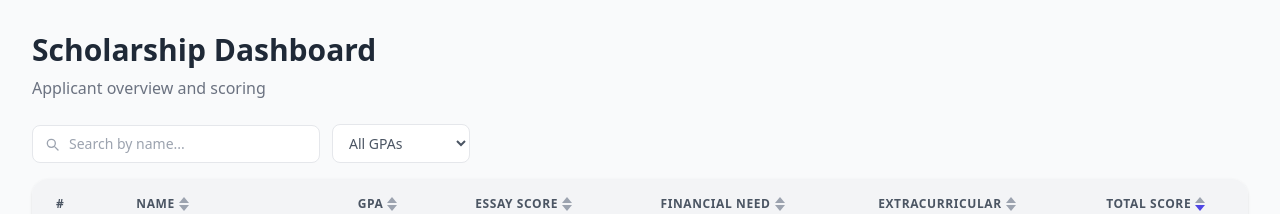
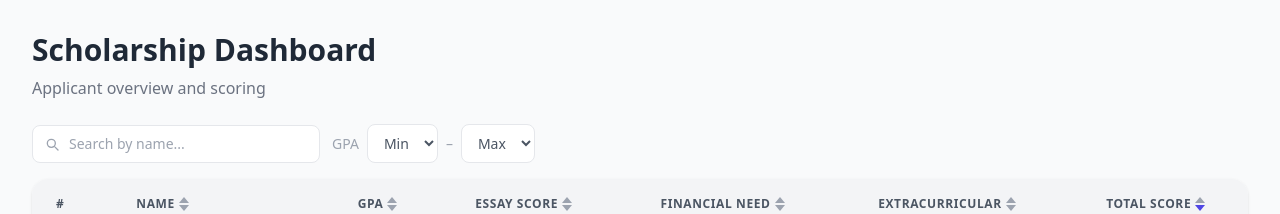
Before and after one commit to gaelle-nassar/scholarship-dashboard, a Nuxt app: page / in a window 1280 px wide. Shown: the top 214 px of the page. Built offline with nearby package versions, Linux system fonts and the light colour scheme.

Commit message:
add GPA range filter for improved user experience

```diff
--- a/app/components/ApplicantsTable.vue
+++ b/app/components/ApplicantsTable.vue
@@ -2,7 +2,7 @@
   <div class="space-y-4">
     <div class="flex items-center gap-3">
       <SearchBar v-model="query" />
-      <GpaFilter v-model="minGpa" />
+      <GpaFilter v-model="gpaRange" />
     </div>
 
     <div class="bg-white rounded-2xl shadow overflow-hidden">
@@ -46,10 +46,10 @@ const columns = [
   { key: 'totalScore',      label: 'Total Score',     center: true  },
 ]
 
-const query   = ref('')
-const minGpa  = ref('')
-const sortKey = ref('totalScore')
-const sortDir = ref('desc')
+const query    = ref('')
+const gpaRange = ref({ min: '', max: '' })
+const sortKey  = ref('totalScore')
+const sortDir  = ref('desc')
 
 function setSort(key) {
   if (sortKey.value === key) {
@@ -60,5 +60,5 @@ function setSort(key) {
   }
 }
 
-const { sortedApplicants } = useApplicants(query, minGpa, sortKey, sortDir)
+const { sortedApplicants } = useApplicants(query, gpaRange, sortKey, sortDir)
 </script>
--- a/app/components/GpaFilter.vue
+++ b/app/components/GpaFilter.vue
@@ -1,17 +1,31 @@
 <template>
-  <select
-    :value="modelValue"
-    @change="$emit('update:modelValue', $event.target.value)"
-    class="text-sm border border-gray-200 rounded-lg px-3 py-2 bg-white text-gray-600 focus:outline-none focus:ring-2 focus:ring-indigo-300 focus:border-transparent transition"
-  >
-    <option value="">All GPAs</option>
-    <option value="3.5">3.5 and above</option>
-    <option value="3.0">3.0 and above</option>
-    <option value="2.5">2.5 and above</option>
-  </select>
+  <div class="flex items-center gap-2">
+    <span class="text-sm text-gray-400">GPA</span>
+    <select
+      :value="modelValue.min"
+      @change="emit('update:modelValue', { ...modelValue, min: $event.target.value })"
+      class="text-sm border border-gray-200 rounded-lg px-3 py-2 bg-white text-gray-600 focus:outline-none focus:ring-2 focus:ring-indigo-300 focus:border-transparent transition"
+    >
+      <option value="">Min</option>
+      <option v-for="val in steps" :key="val" :value="val">{{ val.toFixed(1) }}</option>
+    </select>
+    <span class="text-gray-400 text-sm">–</span>
+    <select
+      :value="modelValue.max"
+      @change="emit('update:modelValue', { ...modelValue, max: $event.target.value })"
+      class="text-sm border border-gray-200 rounded-lg px-3 py-2 bg-white text-gray-600 focus:outline-none focus:ring-2 focus:ring-indigo-300 focus:border-transparent transition"
+    >
+      <option value="">Max</option>
+      <option v-for="val in steps" :key="val" :value="val">{{ val.toFixed(1) }}</option>
+    </select>
+  </div>
 </template>
 
 <script setup>
-defineProps({ modelValue: { type: String, default: '' } })
-defineEmits(['update:modelValue'])
+defineProps({
+  modelValue: { type: Object, default: () => ({ min: '', max: '' }) }
+})
+const emit = defineEmits(['update:modelValue'])
+
+const steps = Array.from({ length: 8 }, (_, i) => parseFloat((0.5 + i * 0.5).toFixed(1)))
 </script>
--- a/app/composables/useApplicants.js
+++ b/app/composables/useApplicants.js
@@ -8,10 +8,11 @@ export function computeTotalScore(a) {
   return (gpa + essay + financial + extra).toFixed(2)
 }
 
-export function useApplicants(query, minGpa, sortKey, sortDir) {
+export function useApplicants(query, gpaRange, sortKey, sortDir) {
   const sortedApplicants = computed(() => {
     const q = query?.value?.toLowerCase() ?? ''
-    const gpa = parseFloat(minGpa?.value) || 0
+    const min = parseFloat(gpaRange?.value?.min) || 0
+    const max = parseFloat(gpaRange?.value?.max) || 4.0
     const key = sortKey?.value ?? 'totalScore'
     const dir = sortDir?.value ?? 'desc'
 
@@ -21,7 +22,7 @@ export function useApplicants(query, minGpa, sortKey, sortDir) {
     }
 
     return [...applicants]
-      .filter(a => a.name.toLowerCase().includes(q) && a.gpa >= gpa)
+      .filter(a => a.name.toLowerCase().includes(q) && a.gpa >= min && a.gpa <= max)
       .sort((a, b) => {
         const valA = getValue(a)
         const valB = getValue(b)
```
